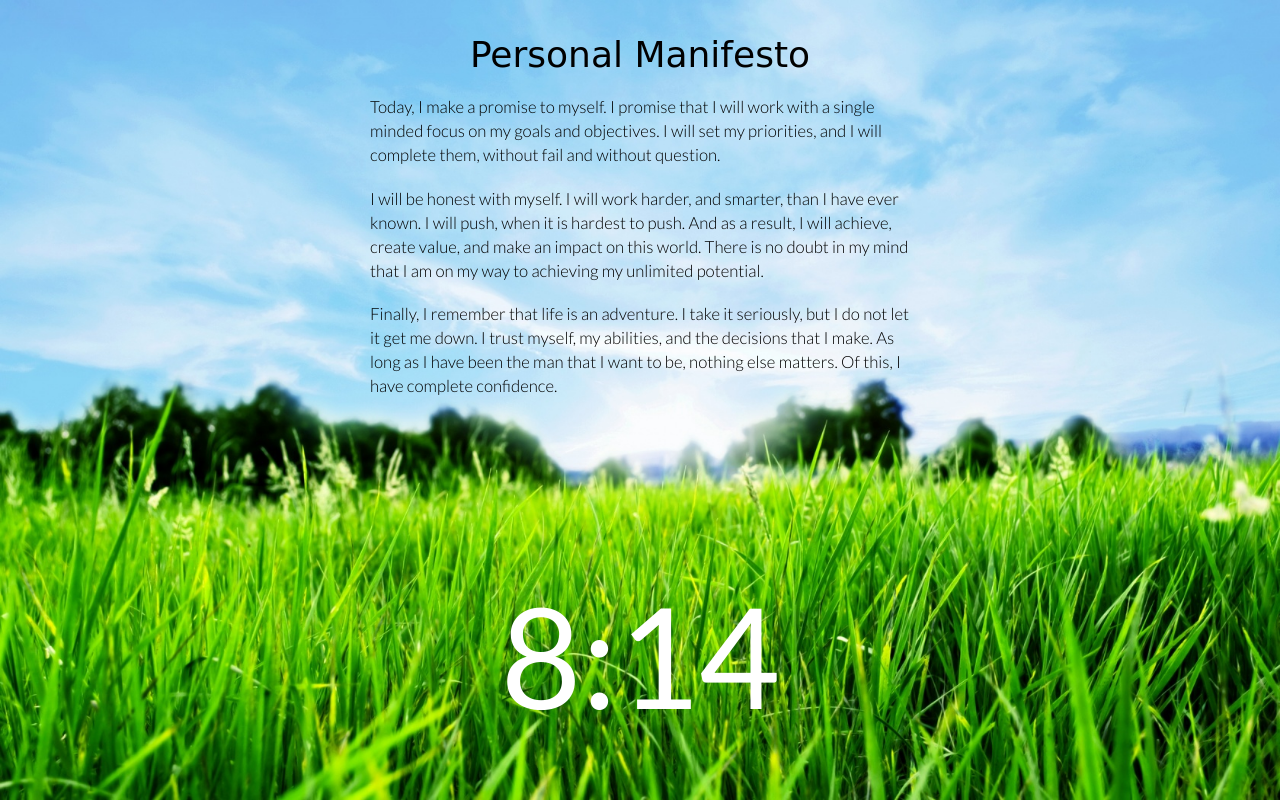
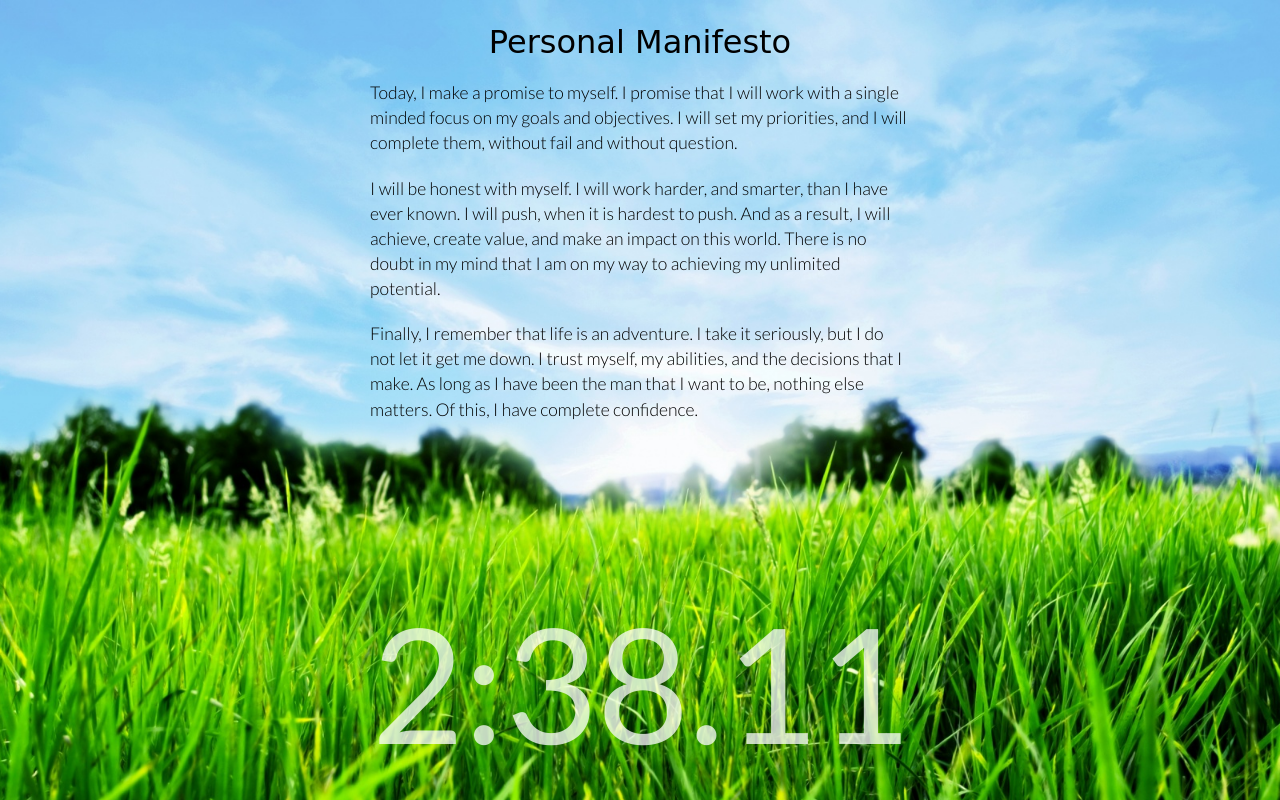
Before and after one commit to kylechadha/chrome-extension-newtab, a browser extension: page src/override/newtab.html in a window 1280 px wide. Drawn offline with Linux system fonts and the light colour scheme; a web font is replaced by a local one.

Commit message:
Add js clock and clean up styles

```diff
--- a/css/styles.css
+++ b/css/styles.css
@@ -1,20 +1,34 @@
 @import url(http://fonts.googleapis.com/css?family=Lato:300,400,700);
 @import url(http://fonts.googleapis.com/css?family=Overlock);
 
+/* Global Styles */
+html {
+  font-size: 62.5%;
+}
+
 body {
+  font-size: 1em;
   font-family: 'Lato', sans-serif;
   background-image: url('../images/wallpaper2.jpg');
-  background-size: cover;
+  background-position: center 0%;
+  background-size: 105%;
 }
 
+.editable:hover {
+  background-color: rgba(255, 255, 255, 0.2);
+}
+
+
+/* Component Styles */
 .manifesto__header {
   text-align: center;
-  margin: 35px 0 15px 0;
+  margin: 25px 0 15px 0;
+  font-size: 2em;
   font-family: 'Overlock', cursive;
 }
 
 .manifesto__text {
-  font-size: 1.2em;
+  font-size: 1.1em;
   font-weight: 300;
 }
 
@@ -23,12 +37,40 @@ body {
 }
 
 .time {
+  width: 100%;
   text-align: center;
-  margin-top: 140px;
+  position: absolute;
+  bottom: 0;
 }
 
 .time h1 {
   font-size: 10em;
-  color: white;
-  /*color: #999;*/
+  color: rgba(255, 255, 255, 0.75);
+  margin-bottom: 30px;
 }
+
+
+/* Media Queries */
+@media (max-width: 300px) {
+    html { font-size: 60%; }
+}
+
+@media (min-width: 500px) {
+    html { font-size: 70%; }
+}
+
+@media (min-width: 800px) {
+    html { font-size: 80%; }
+}
+
+@media (min-width: 1200px) {
+    html { font-size: 100%; }
+}
+
+@media (min-width: 1600px) {
+    html { font-size: 150%; }
+}
+
+@media (min-width: 1900px) {
+    html { font-size: 200%; }
+}
--- /dev/null
+++ b/js/main.js
@@ -0,0 +1,11 @@
+var updateTime = function() {
+  var currentTime = moment().format('h:mm.ss');
+  $('.time h1').text(currentTime);
+}
+
+$(document).ready(function() {
+  updateTime();
+  setInterval(function() {
+    updateTime();
+  }, 1000);
+});
--- a/src/override/newtab.html
+++ b/src/override/newtab.html
@@ -16,25 +16,22 @@
 
     <div class="row">
       <div class="manifesto col-md-6 col-md-offset-3">
-
-        <h1 class="manifesto__header">Personal Manifesto</h1>
-
-        <div class="manifesto__text">
+        <h1 class="manifesto__header editable" contenteditable="true">Personal Manifesto</h1>
+        <div class="manifesto__text editable" contenteditable="true">
           <p>Today, I make a promise to myself. I promise that I will work with a single minded focus on my goals and objectives. I will set my priorities, and I will complete them, without fail and without question.</p>
           <p>I will be honest with myself. I will work harder, and smarter, than I have ever known. I will push, when it is hardest to push. And as a result, I will achieve, create value, and make an impact on this world. There is no doubt in my mind that I am on my way to achieving my unlimited potential.</p>
           <p>Finally, I remember that life is an adventure. I take it seriously, but I do not let it get me down. I trust myself, my abilities, and the decisions that I make. As long as I have been the man that I want to be, nothing else matters. Of this, I have complete confidence.</p>
         </div>
-
-      </div>
-    </div>
-
-    <div class="row">
-      <div class="time col-md-6 col-md-offset-3">
-        <h1>8:14</h1>
       </div>
     </div>
   </div>
 
+  <footer class="time">
+    <h1></h1>
+  </footer>
+
+  <script type="text/javascript" src="../../js/jquery/jquery.min.js"></script>
   <script type="text/javascript" src="../../js/moment.js"></script>
+  <script type="text/javascript" src="../../js/main.js"></script>
 </body>
 </html>
```
Also changed, not shown: src/bg/background.html (added, +6 -0 lines), src/bg/background.js (+13 -12 lines), manifest.json, src/options/index.html (added).
